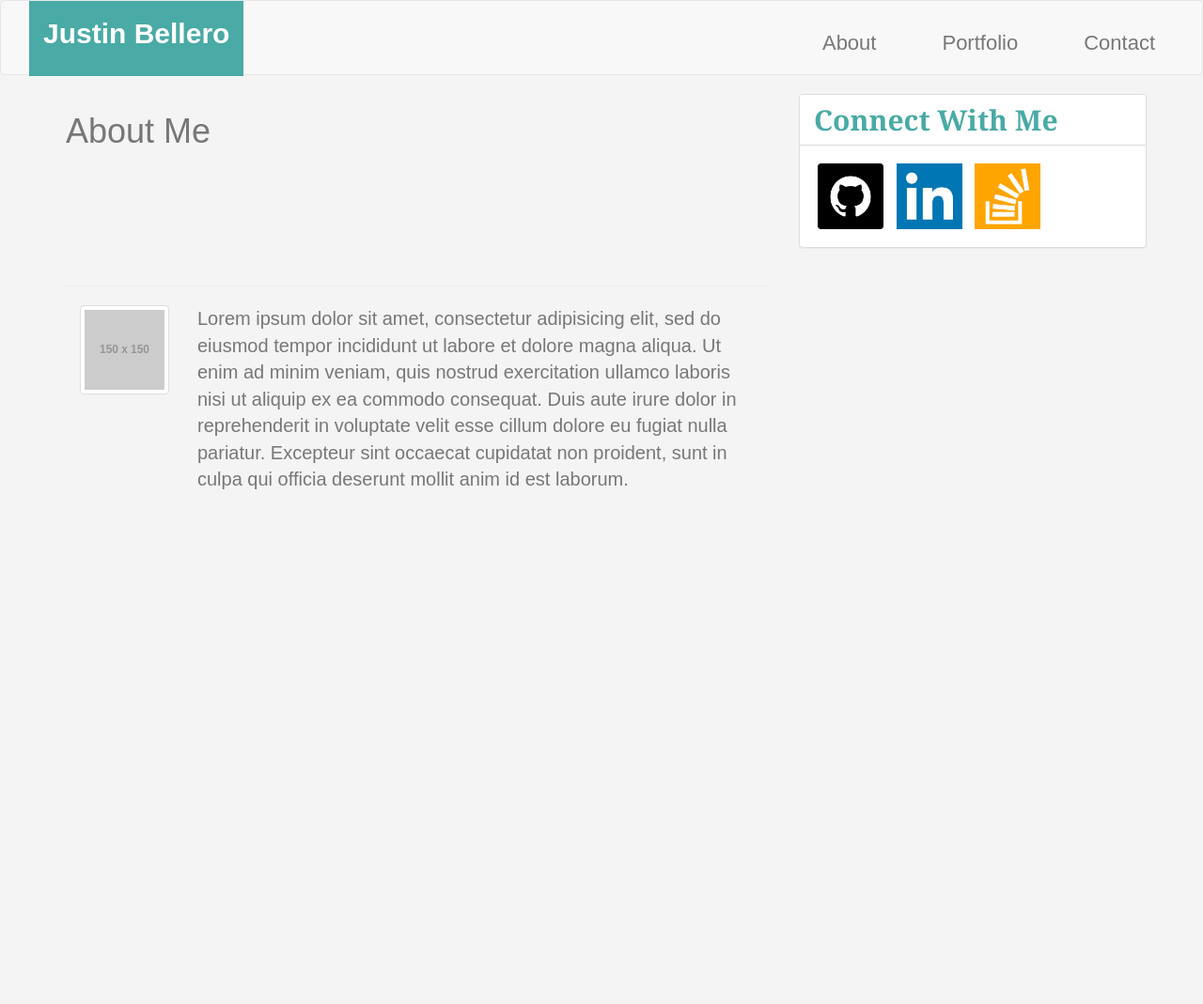
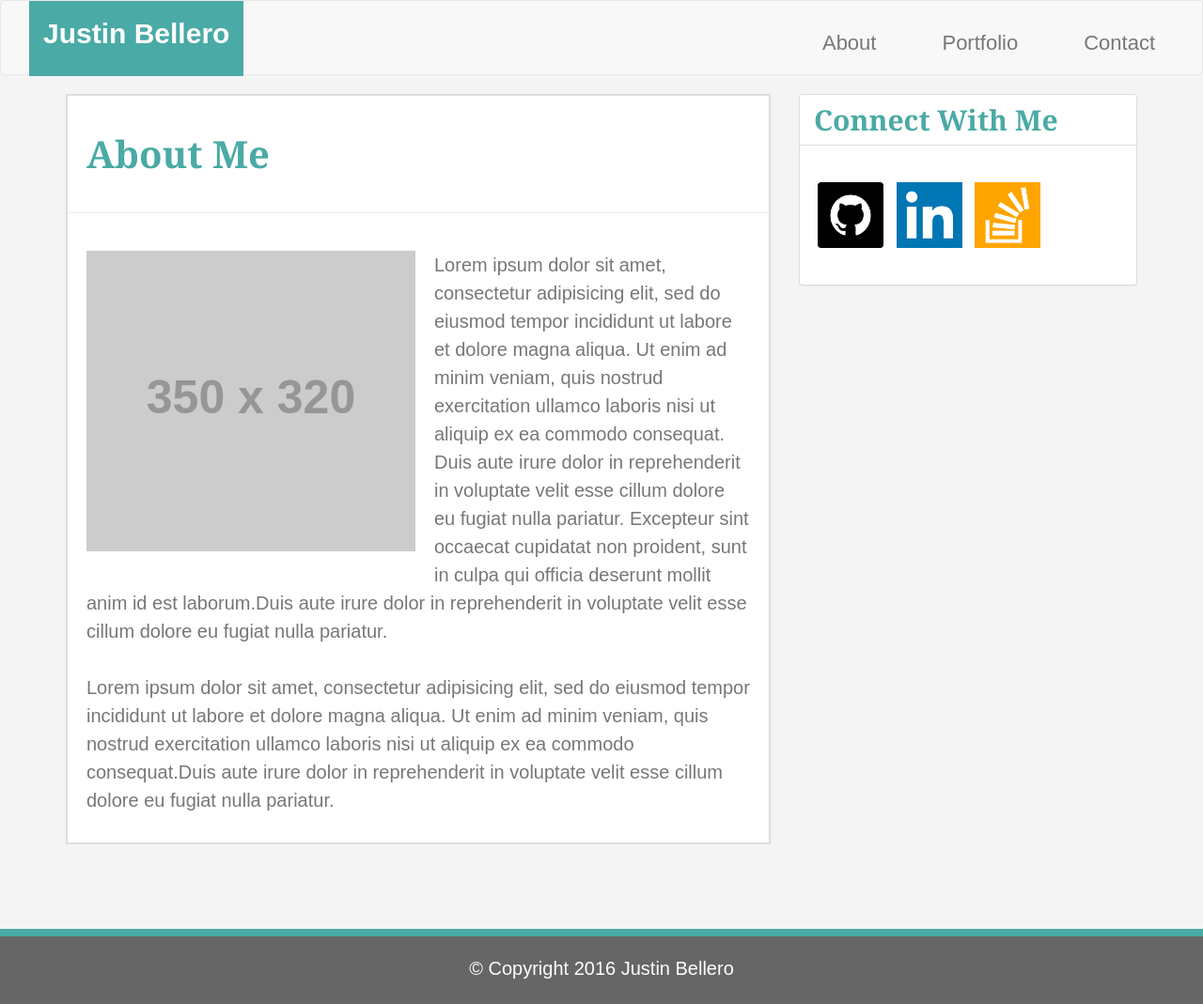
Before and after one commit to jbool24/Bootstrap-Portfolio, a plain HTML site: page index.html in a window 1280 px wide. Shown: the whole page at 94% size. Before the commit the page ends 800 px from the top, so only its background shows below. Drawn offline with nearby package versions, Linux system fonts and the light colour scheme; placeholder pictures from the web are drawn by us.

Commit message:
added index.html and css

```diff
--- a/assets/css/style.css
+++ b/assets/css/style.css
@@ -1,15 +1,42 @@
+html{
+  position: relative;
+  min-height: 100%;
+}
 body {
   background-color:rgba(234,234, 234, 0.5);
   font-family: 'Arial', 'Helvetica Neue', Helvetica, sans-serif;
   font-size: 20px;
+  margin-bottom: 80px;
   color: #777;
+}
 
-}
 h2 {
   font-size: 30px;
   font-family: 'Georgia', Times, "Times New Roman", serif;
   font-weight: bold;
   color: #4aaaa5;
+}
+
+nav {
+  height: 80px;
+}
+
+footer {
+  position: absolute;
+  bottom: 0;
+  height: 80px;
+  width: 100%;
+  text-align: center;
+  padding: 10px 0 0 0 ;
+  color: #fff;
+  background-color: #666;
+  border-width: 8px 0 0 0;
+  border-style: solid;
+  border-color: #4aaaa5;
+}
+
+article {
+  margin-bottom: 10px;
 }
 
 .container-fluid {
@@ -41,11 +68,6 @@ h2 {
   width: 70px;
   margin: 4px;
   padding: 0;
-  /*background-color: #fff;*/
-}
-
-nav {
-  height: 80px;
 }
 
 #navbar a {
@@ -78,15 +100,36 @@ nav {
 }
 
 #main-content {
-  bottom: #fff;
+    height: auto;
+    line-height: 1.5;
+    border: 2px;
+    border-color: #ddd;
+    border-style: solid;
+    background-color: #fff;
+}
+
+#main-content>h1 {
+  font-size: 40px;
+  font-weight: bold;
+  font-family: 'Georgia', Times, "Times New Roman", serif;
+  padding: 20px;
+  color: #4aaaa5;
+}
+
+#main-content>img {
+  float: left;
+  padding: 20px;
+}
+
+#main-content>p {
+  padding: 20px;
 }
 
 #contact-area {
-  float: left;
-  width: 270px;
-  height: auto;
-  background-color: #fff;
-  margin: 0 0 0 2%;
+  /*width: 270px;
+  height: auto;*/
+  /*background-color: #fff;*/
+
 }
 
 #img-box {
--- a/index.html
+++ b/index.html
@@ -1,14 +1,17 @@
 <!DOCTYPE html>
 <html lang="en">
+
 <head>
     <meta name="viewport" content="width=device-width, initial-scale=1">
 
     <title>Bootstrap-Portfolio</title>
 
-    <link rel="stylesheet" href="https://maxcdn.bootstrapcdn.com/bootstrap/3.3.6/css/bootstrap.min.css" />
-    <link rel="stylesheet" href="assets/css/style.css" media="screen" />
+    <!-- Latest compiled and minified CSS -->
+    <link rel="stylesheet" type="text/css" href="http://maxcdn.bootstrapcdn.com/bootstrap/3.3.7/css/bootstrap.min.css" />
+    <link rel="stylesheet" type="text/css" href="assets/css/style.css" media="screen" />
 
 </head>
+
 <body>
     <!-- Begin Navbar -->
     <nav class="navbar navbar-default" role="navigation">
@@ -27,33 +30,69 @@
             <div class="collapse navbar-collapse" id="navbar">
                 <ul class="nav navbar-nav">
                     <li class="active"><a class="brand" href="#">Justin Bellero</a></li>
-            <li><a href="#"></a></li>
+                    <li>
+                        <a href="#"></a>
+                    </li>
                 </ul>
 
                 <ul class="nav navbar-nav navbar-right">
-            <li><a href="#">About</a></li>
-            <li><a href="#">Portfolio</a></li>
-            <li><a href="#">Contact</a></li>
+                    <li><a href="about.html">About</a></li>
+                    <li><a href="portfolio.html">Portfolio</a></li>
+                    <li><a href="contact.html">Contact</a></li>
                 </ul>
-        </div><!-- /.navbar-collapse -->
-      </div><!-- /.container-fluid -->
-    </nav> <!-- End Navbar -->
+            </div>
+            <!-- /.navbar-collapse -->
+        </div>
+        <!-- /.container-fluid -->
+    </nav>
+    <!-- End Navbar -->
 
     <div class="container">
         <div class="row">
 
             <div class="col-lg-8">
+                <article id="main-content">
+
                     <h1>About Me</h1>
+
+                    <hr />
+
+                    <img src="http://placehold.it/350x320" alt="" />
+
+
+                    <p>
+                        Lorem ipsum dolor sit amet, consectetur adipisicing elit,
+                        sed do eiusmod tempor incididunt ut labore et dolore
+                        magna aliqua. Ut enim ad minim veniam, quis nostrud
+                        exercitation ullamco laboris nisi ut aliquip ex ea
+                        commodo consequat. Duis aute irure dolor in reprehenderit
+                        in voluptate velit esse cillum dolore eu
+                        fugiat nulla pariatur. Excepteur sint occaecat
+                        cupidatat non proident, sunt in culpa qui officia
+                        deserunt mollit anim id est laborum.Duis aute irure dolor in reprehenderit
+                        in voluptate velit esse cillum dolore eu
+                        fugiat nulla pariatur.
+                        <br/><br/> Lorem ipsum dolor sit amet, consectetur
+                        adipisicing elit, sed do eiusmod tempor incididunt ut
+                        labore et dolore magna aliqua. Ut enim ad minim veniam,
+                        quis nostrud exercitation ullamco laboris nisi ut
+                        aliquip ex ea commodo consequat.Duis aute irure dolor in reprehenderit
+                        in voluptate velit esse cillum dolore eu
+                        fugiat nulla pariatur.
+                    </p>
+
+
+                </article>
+
             </div>
-          <div class="row">
 
-          <div class="col-lg-4">
+            <div id="contact-area" class="col-lg-4">
 
                 <div class="panel panel-default">
                     <div class="panel-heading">
                         <h3 class="panel-title">Connect With Me</h3>
                     </div>
-                <div class="panel-body">
+                    <div id="img-box" class="panel-body">
                         <img src="assets/images/github.png" alt="github" />
                         <img src="assets/images/linkedin.png" alt="linked in" />
                         <img src="assets/images/stackoverflow.png" alt="stack overflow" />
@@ -61,40 +100,26 @@
                 </div>
 
             </div>
+
+        </div>
     </div>
 
+    <div class="container-fluid">
 
-          <div class="col-lg-8">
-              <article id="main-content">
-                <hr />
+        <div class="row">
 
-                <div class="col-lg-2">
-
-                  <a href="#" class="thumbnail">
-                    <img src="http://placehold.it/150x150" alt="" />
-                  </a>
+                <footer class="">
+                    <p>
+                        <p>&copy Copyright 2016 Justin Bellero</p>
+                    </p>
+                </footer>
+            </div>
 
     </div>
 
-                <div class="col-lg-10">
-                    <p>
-                      Lorem ipsum dolor sit amet, consectetur adipisicing elit,
-                      sed do eiusmod tempor incididunt ut labore et dolore magna
-                       aliqua. Ut enim ad minim veniam, quis nostrud exercitation
-                       ullamco laboris nisi ut aliquip ex ea commodo consequat.
-                       Duis aute irure dolor in reprehenderit in voluptate velit
-                       esse cillum dolore eu fugiat nulla pariatur. Excepteur sint
-                        occaecat cupidatat non proident, sunt in culpa qui officia
-                         deserunt mollit anim id est laborum.
-                    </p>
-                </div>
-              </section>
-          </div>
+    <script src="https://ajax.googleapis.com/ajax/libs/jquery/1.11.3/jquery.min.js"></script>
+    <!-- Latest compiled and minified JavaScript -->
+    <script src="http://maxcdn.bootstrapcdn.com/bootstrap/3.3.7/js/bootstrap.min.js"></script>
+</body>
 
-        </div>
-      </div>
-    </div>
-    <script src="https://ajax.googleapis.com/ajax/libs/jquery/1.11.3/jquery.min.js"></script>
-    <script src="https://maxcdn.bootstrapcdn.com/bootstrap/3.3.7/js/bootstrap.min.js" integrity="sha384-Tc5IQib027qvyjSMfHjOMaLkfuWVxZxUPnCJA7l2mCWNIpG9mGCD8wGNIcPD7Txa" crossorigin="anonymous"></script>
-  </body>
 </html>
```
Lines whose indentation alone changed are shown as unchanged.
